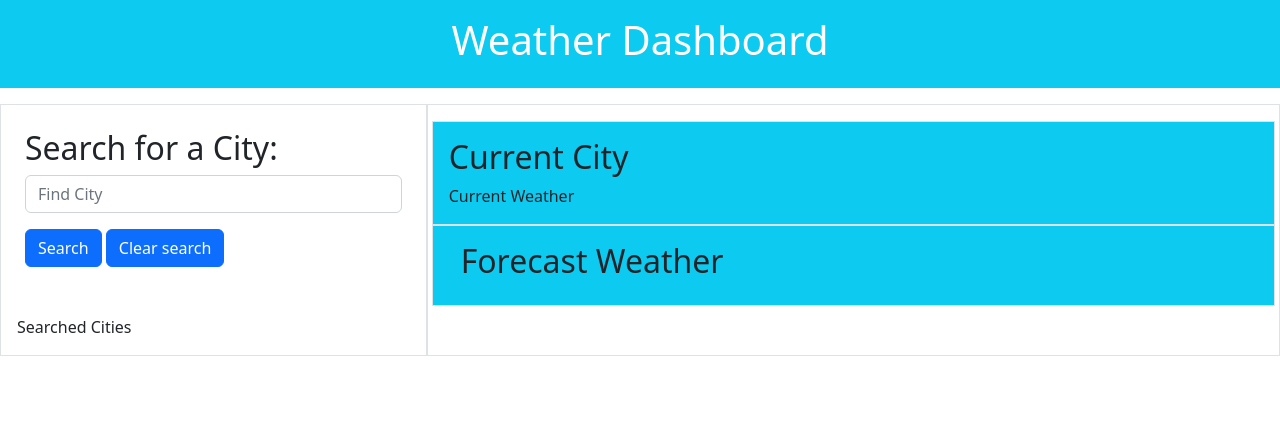
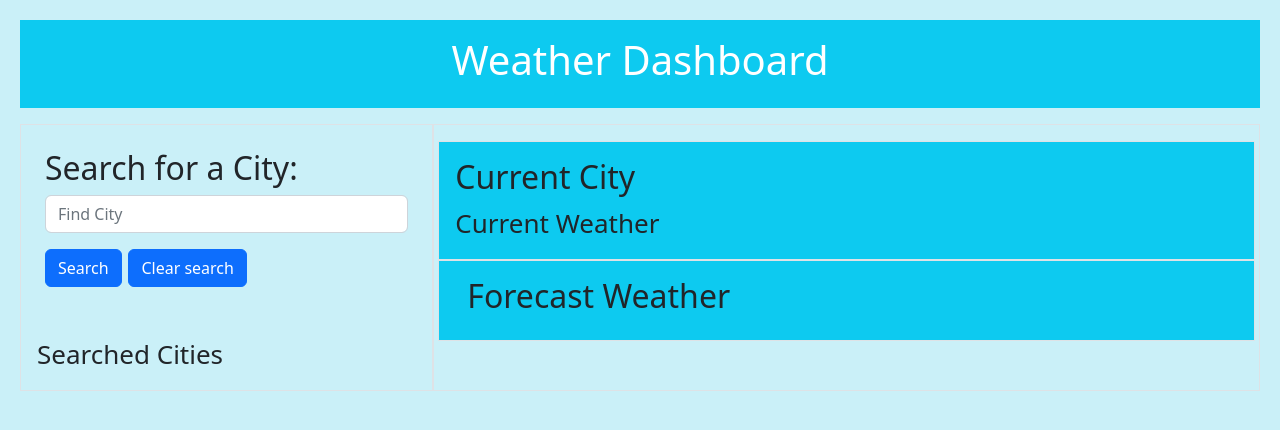
Before and after one commit to blanfried/Weather-Forecaster, a plain HTML site: page index.html in a window 1280 px wide. Drawn offline with nearby package versions, Linux system fonts and the light colour scheme.

Commit message:
added a bit of styling to the body to make it look cleaner

```diff
--- a/Assets/style.css
+++ b/Assets/style.css
@@ -0,0 +1,17 @@
+:root {
+      --midnight-blue: #03045eff;
+      --dark-cornflower-blue: #023e8aff;
+      --star-command-blue: #0077b6ff;
+      --blue-green: #0096c7ff;
+      --pacific-blue: #00b4d8ff;
+      --sky-blue-crayola: #48cae4ff;
+      --middle-blue: #90e0efff;
+      --blizzard-blue: #ade8f4ff;
+      --light-cyan: #caf0f8ff;
+    }
+
+    body {
+      background-color: var(--light-cyan);
+      padding: 20px;
+      font-size: 26px;
+    }
--- a/index.html
+++ b/index.html
@@ -17,7 +17,7 @@
       href="https://use.fontawesome.com/releases/v5.11.2/css/all.css"
     />
     <!-- CSS Link -->
-    <link rel="stylesheet" href="" />
+    <link rel="stylesheet" href="./Assets/style.css" />
   </head>
   <body>
     <header class="text-center text-white bg-info font-weight-bold p-3">
```
